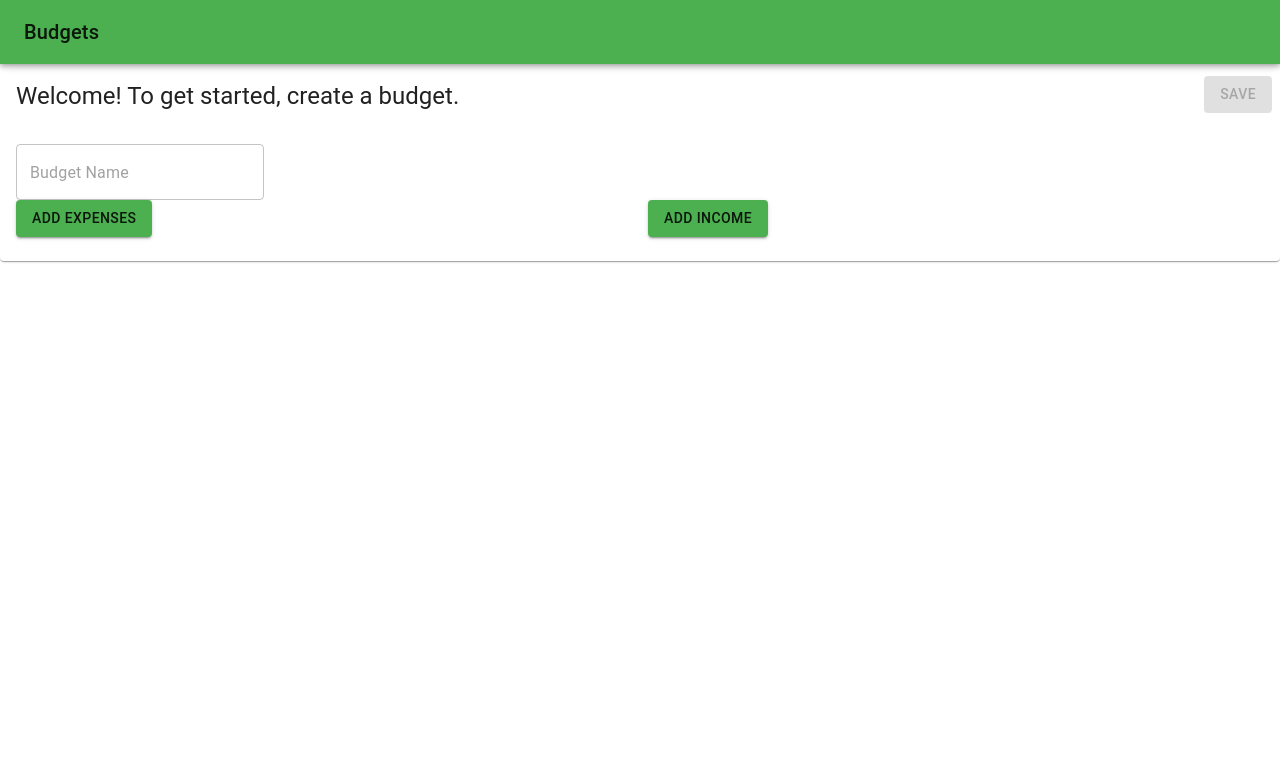
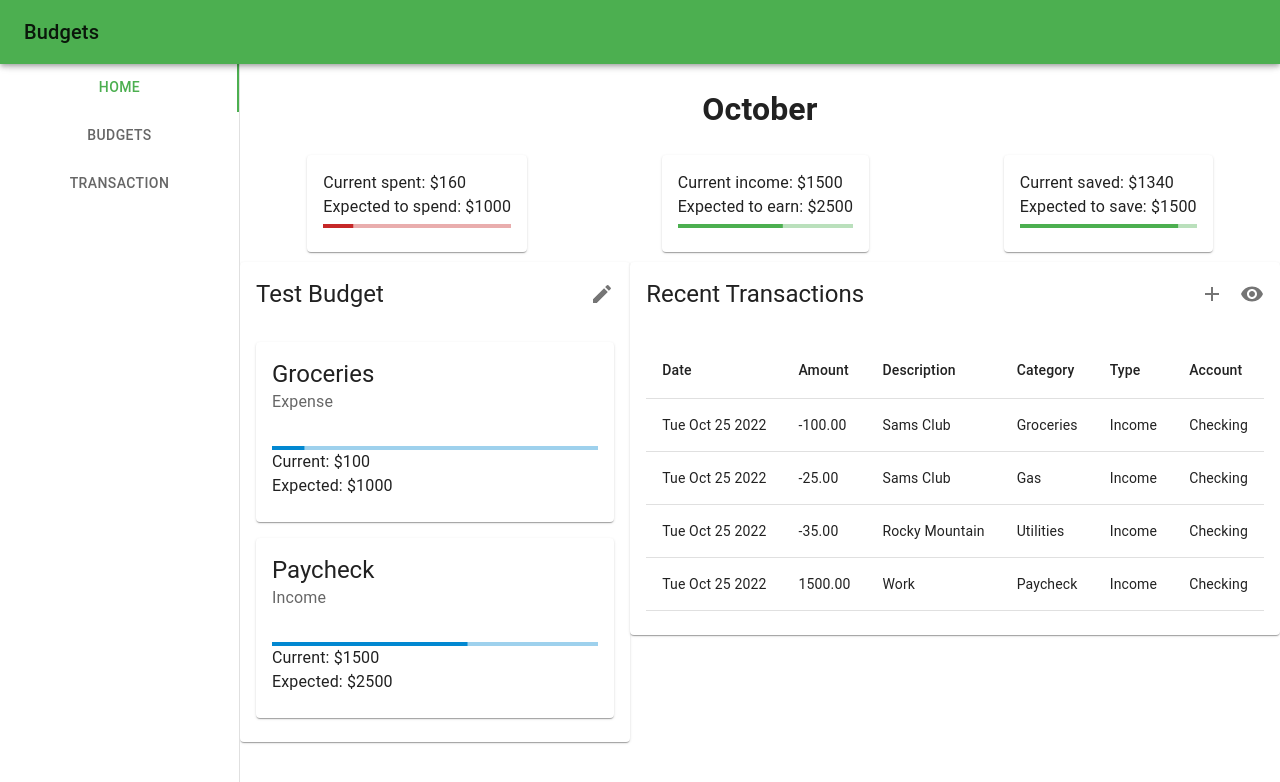
Before and after one commit to ksanman/react-budget-app, a React (Create React App) app: page / in a window 1280 px wide. Shown: the top 782 px of the page. Built offline with nearby package versions, Linux system fonts and the light colour scheme.

Commit message:
Hook up everything to redux

```diff
--- a/src/Components/month-spending.js
+++ b/src/Components/month-spending.js
@@ -5,14 +5,13 @@ import { selectBudgets} from '../slices/budget-slice';
 import { selectTransactions } from '../slices/transaction-slice';
 
 export default function MonthSpending() {
-    const budgets = useSelector(selectBudgets);
+    const budget = useSelector(selectBudgets)[0];
     const transactions = useSelector(selectTransactions);
 
-
-    const expectedExpenses = 1000;
-    const currentExpenses = 600;
-    const expectedIncome = 1500;
-    const currentIncome = 500;
+    const expectedExpenses = budget.budgetCategories.filter(bc => bc.category.type === 1).map(bc => bc.amount).reduce((a,b) => a + Math.abs(b), 0);
+    const currentExpenses = transactions.filter(t => t.type === 1).map(t => t.amount).reduce((a,b) => a + Math.abs(b), 0);
+    const expectedIncome = budget.budgetCategories.filter(bc => bc.category.type === 2).map(bc => bc.amount).reduce((a,b) => a + Math.abs(b), 0);;
+    const currentIncome =  transactions.filter(t => t.type === 2).map(t => t.amount).reduce((a,b) => a + Math.abs(b), 0);;
     const expectedSave = expectedIncome - expectedExpenses;
     const currentSaved = currentIncome - currentExpenses;
     const saveColor = currentSaved > 0 ? "primary" : "error";
--- a/src/slices/budget-slice.js
+++ b/src/slices/budget-slice.js
@@ -3,18 +3,26 @@ import { createSlice } from '@reduxjs/toolkit';
 export const budgetSlice = createSlice({
     name: 'budgets',
     initialState: {
-        // value: [{
-        //     id: 1,
-        //     name: 'Test Budget',
-        //     budgetCategories: [{
-        //         category: {
-        //             id: 1,
-        //             name: 'Groceries'
-        //         },
-        //         amount: 200
-        //     }]
-        // }]
-        value: []
+        value: [{
+            id: 1,
+            name: 'Test Budget',
+            budgetCategories: [{
+                category: {
+                    id: 1,
+                    name: 'Groceries',
+                    type: 1
+                },
+                amount: 1000
+            },{
+                category: {
+                    id: 4,
+                    name: 'Paycheck',
+                    type: 2
+                },
+                amount: 2500
+            }]
+        }]
+        //value: []
     },
     reducers: {
         addBudget: (state, action) => {
--- a/src/slices/transaction-slice.js
+++ b/src/slices/transaction-slice.js
@@ -8,32 +8,32 @@ export const transactionSlice = createSlice({
             date: new Date().toDateString(),
             amount: -100,
             description: 'Sams Club',
-            category: {id:1, name:'Groceries'},
-            type: 0,
+            category: {id:1, name:'Groceries', type: 1},
+            type: 1,
             account: {id: 1, name: 'Checking'}
         },{
             id: 1,
             date: new Date().toDateString(),
             amount: -25,
             description: 'Sams Club',
-            category: {id: 3, name: 'Gas'},
-            type: 0,
+            category: {id: 3, name: 'Gas', type: 1},
+            type: 1,
             account: {id: 1, name: 'Checking'}
         },{
             id: 2,
             date: new Date().toDateString(),
             amount: -35,
             description: 'Rocky Mountain',
-            category: {id: 2, name: 'Utilities'},
-            type: 0,
+            category: {id: 2, name: 'Utilities', type: 1},
+            type: 1,
             account: {id: 1, name: 'Checking'}
         },{
             id: 3,
             date: new Date().toDateString(),
             amount: 1500,
             description: 'Work',
-            category: {id: 4, name: 'Paycheck'},
-            type: 1,
+            category: {id: 4, name: 'Paycheck', type: 2},
+            type: 2,
             account: {id: 1, name: 'Checking'}
         }]
     },
```
Also changed, not shown: src/Components/edit-budget.js (+0 -10 lines).
